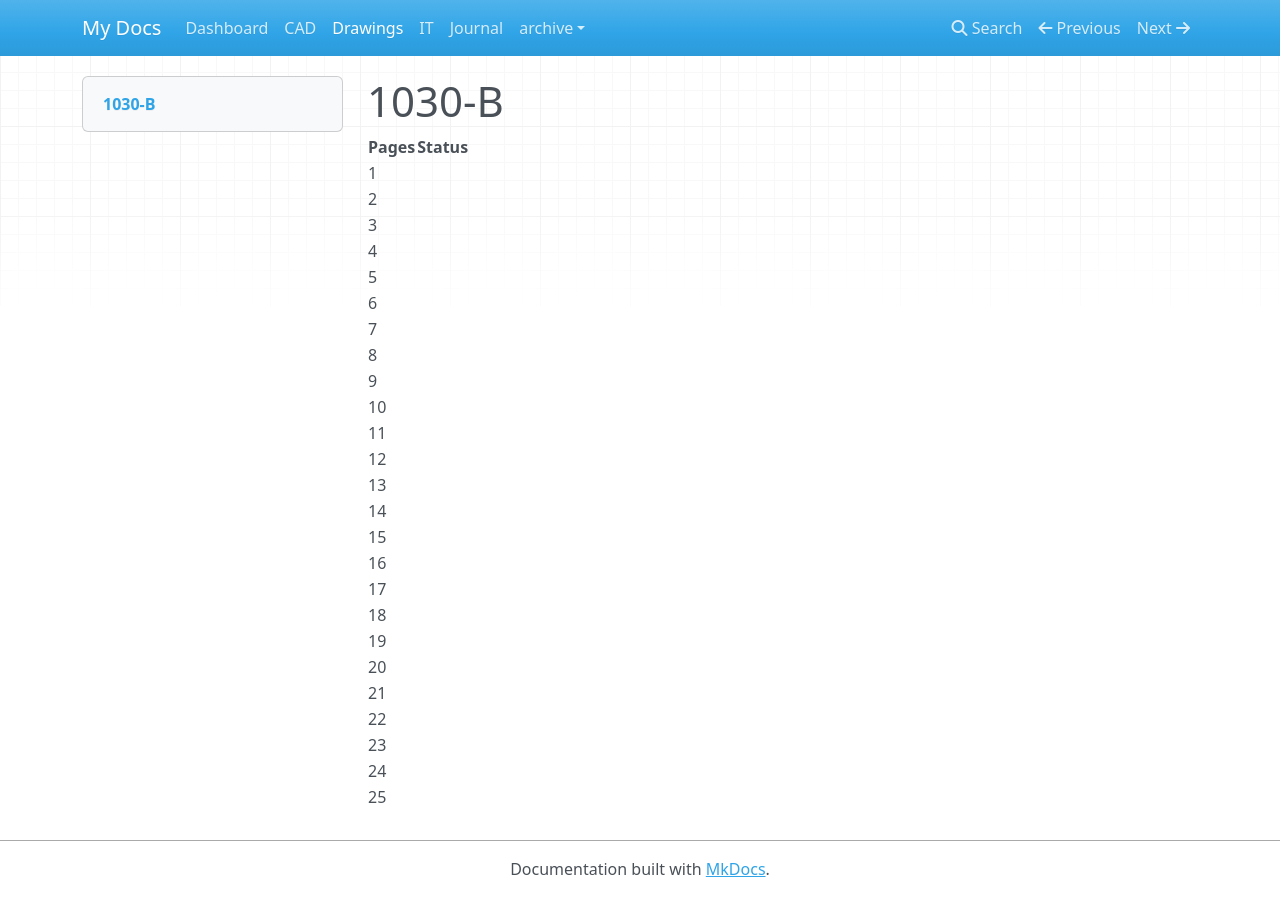
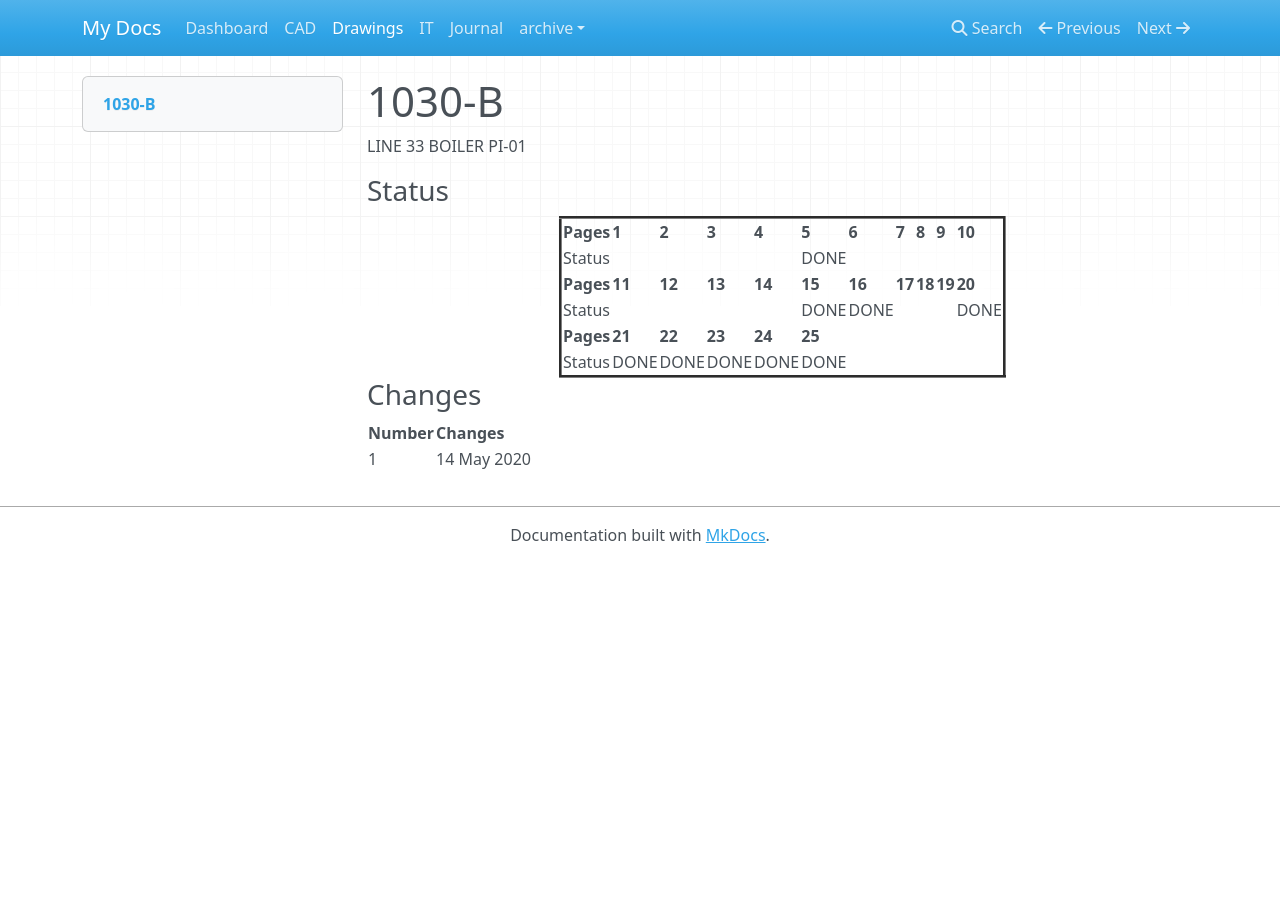
Before and after one commit to linux478/notebook, an MkDocs documentation site: the page built from docs/drawings.md, in a window 1280 px wide. Built offline with MkDocs 1.6.1, drawn with Linux system fonts in a browser that asks for light colours; nearby versions of some CDN libraries.

Commit message:
ADD DRAWING PAGE WITH UPDATE

```diff
--- a/docs/drawings.md
+++ b/docs/drawings.md
@@ -3,31 +3,33 @@ title: Drawings
 ---
 
 # 1030-B
+LINE 33 BOILER PI-01
 
-| Pages | Status |
-|-------|--------|
-|   1   |        |
-|   2   |        |
-|   3   |        |
-|   4   |        |
-|   5   |        |
-|   6   |        |
-|   7   |        |
-|   8   |        |
-|   9   |        |
-|   10  |        |
-|   11  |        |
-|   12  |        |
-|   13  |        |
-|   14  |        |
-|   15  |        |
-|   16  |        |
-|   17  |        |
-|   18  |        |
-|   19  |        |
-|   20  |        |
-|   21  |        |
-|   22  |        |
-|   23  |        |
-|   24  |        |
-|   25  |        |
+### Status
+
+<table border="3px" align="center">
+  <thead>
+  <tr><th> Pages  </th><th>   1  </th><th>   2  </th><th>   3  </th><th>   4  </th><th>   5  </th><th>   6  </th><th>   7  </th><th>   8  </th><th>   9  </th><th>  10  </th></tr>
+  </thead>
+  <tbody>
+  <tr><td> Status </td><td>      </td><td>      </td><td>      </td><td>      </td><td> DONE </td><td>      </td><td>      </td><td>      </td><td>      </td><td>      </td></tr>
+  </tbody>
+  <thead>
+  <tr><th> Pages  </th><th>  11  </th><th>  12  </th><th>  13  </th><th>  14  </th><th>  15  </th><th>  16  </th><th>  17  </th><th>  18  </th><th>  19  </th><th>  20  </th></tr>
+  </thead>
+  <tbody>
+  <tr><td> Status </td><td>      </td><td>      </td><td>      </td><td>      </td><td> DONE </td><td> DONE </td><td>      </td><td>      </td><td>      </td><td> DONE </td></tr>
+  </tbody>
+  <thead>
+  <tr><th> Pages  </th><th>  21  </th><th>  22  </th><th>  23  </th><th>  24  </th><th>  25  </th><th>      </th><th>      </th><th>      </th><th>      </th><th>      </th></tr>
+  </thead>
+  <tbody>
+  <tr><td> Status </td><td> DONE </td><td> DONE </td><td> DONE </td><td> DONE </td><td> DONE </td><td>      </td><td>      </td><td>      </td><td>      </td><td>      </td></tr>
+  </thead>
+</table>
+
+### Changes
+
+| Number | Changes     |
+|--------|-------------|
+|   1    | 14 May 2020 |
```
